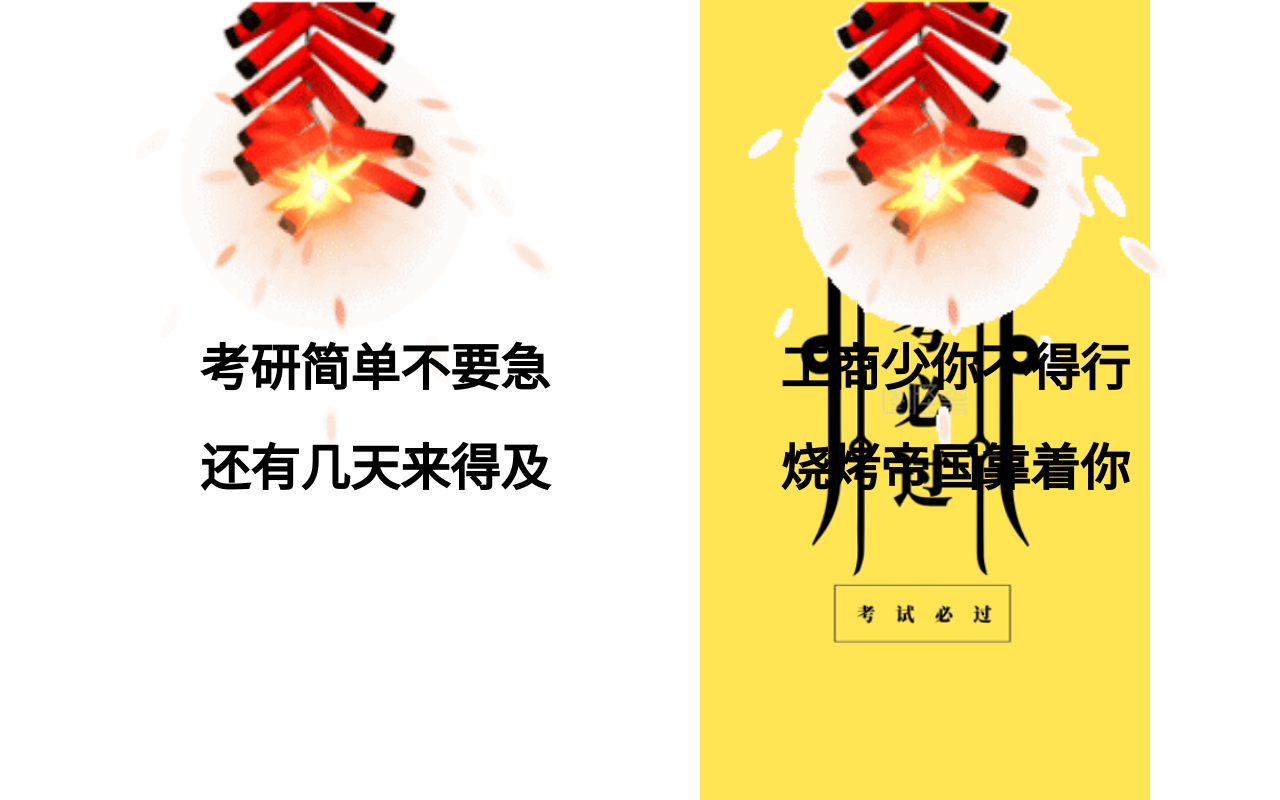
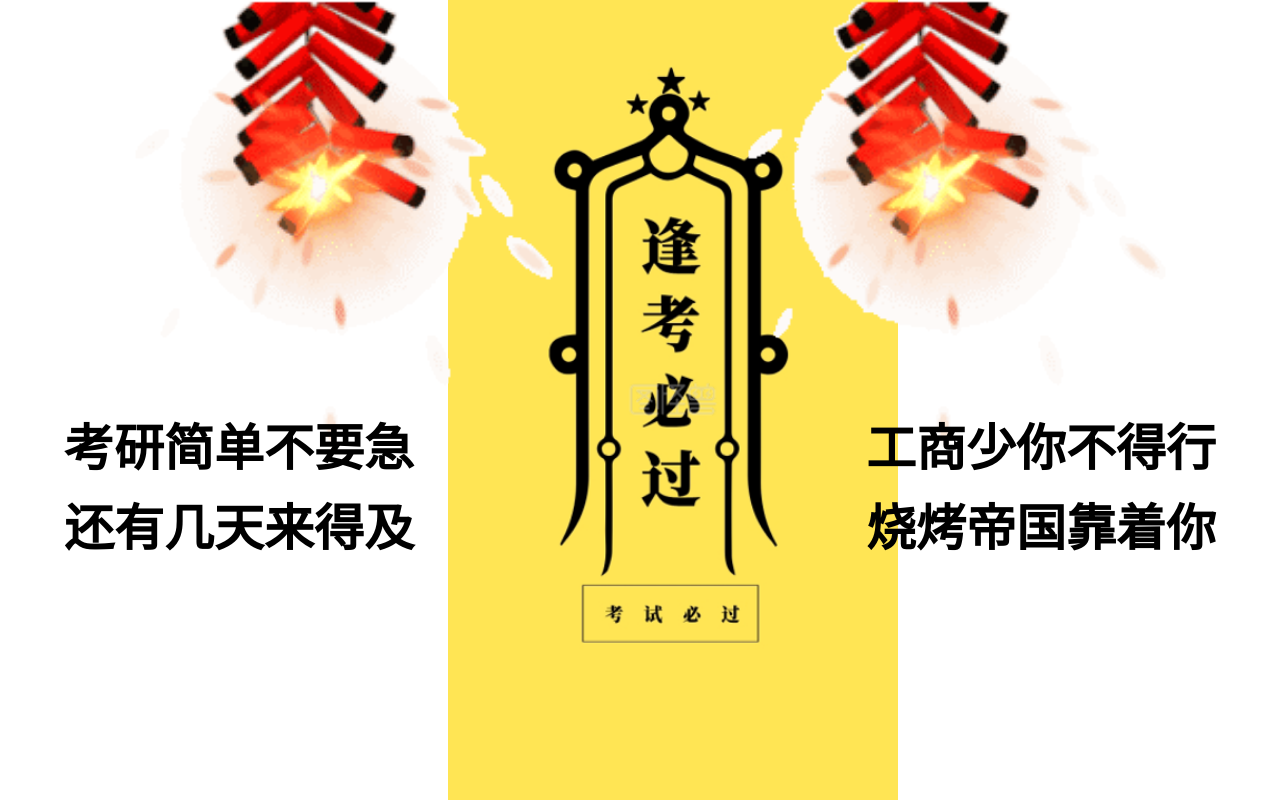
Before and after one commit to Yeqinyun/test, a plain HTML site: page new_file1.html in a window 1280 px wide. Drawn offline with Linux system fonts and the light colour scheme.

Commit message:
Update new_file1.html

```diff
--- a/new_file1.html
+++ b/new_file1.html
@@ -9,40 +9,30 @@
 				margin: 0px;
 			}
 		</style>
+
 	</head>
 	<body>
-		<img src="img/图片2.png" style="position: absolute; height: 100%; margin-left: 700px;" />
+		<img src="img/图片2.png" style="position: absolute; height: 100%; margin-left: 35%;" />
 		<img height="500px" src="img/鞭炮.gif" style="position: absolute; left: 0px " />
 		<img height="500px" src="img/鞭炮.gif" style="position: absolute; right: 0px" />
-		<h1 style="font-size: 50px; position: absolute;bottom: 400px; left: 200px;">考研简单不要急</h1>
-		<h1 style="font-size: 50px;position: absolute;bottom: 300px; left: 200px;">还有几天来得及</h1>
-		<h1 style="font-size: 50px;position: absolute;bottom: 400px; right: 150px;">工商少你不得行</h1>
-		<h1 style="font-size: 50px;position: absolute;bottom: 300px; right: 150px;">烧烤帝国靠着你</h1>
-		<script>
+		<h1 style="font-size: 50px; position: absolute;bottom: 40%; left: 5%;">考研简单不要急</h1>
+		<h1 style="font-size: 50px;position: absolute;bottom: 30%; left: 5%;">还有几天来得及</h1>
+		<h1 style="font-size: 50px;position: absolute;bottom: 40%; right: 5%;">工商少你不得行</h1>
+		<h1 style="font-size: 50px;position: absolute;bottom: 30%; right: 5%;">烧烤帝国靠着你</h1>
+		<script type="text/javascript">
    (function (doc, win) {
       var docEl = doc.documentElement,
         resizeEvt = 'orientationchange' in window ? 'orientationchange' : 'resize',
         recalc = function () {
           var clientWidth = docEl.clientWidth;
           if (!clientWidth) return;
-            if(clientWidth>=640){
-              // 这里的640 取决于设计稿的宽度
-                docEl.style.fontSize = '100px';
-            }else{
-                docEl.style.fontSize = 100 * (clientWidth / 750) + 'px';
-                 /*
-                    640   clientWidth
-                    100   x
-                  *
-                  * */
-            }
+          docEl.style.fontSize = 50 * (clientWidth / 320) + 'px';//其中“20”根据你设置的html的font-size属性值做适当的变化
         };
 
       if (!doc.addEventListener) return;
       win.addEventListener(resizeEvt, recalc, false);
       doc.addEventListener('DOMContentLoaded', recalc, false);
     })(document, window);
-
 </script>
 	</body>
 </html>
```
Lines whose indentation alone changed are shown as unchanged.
